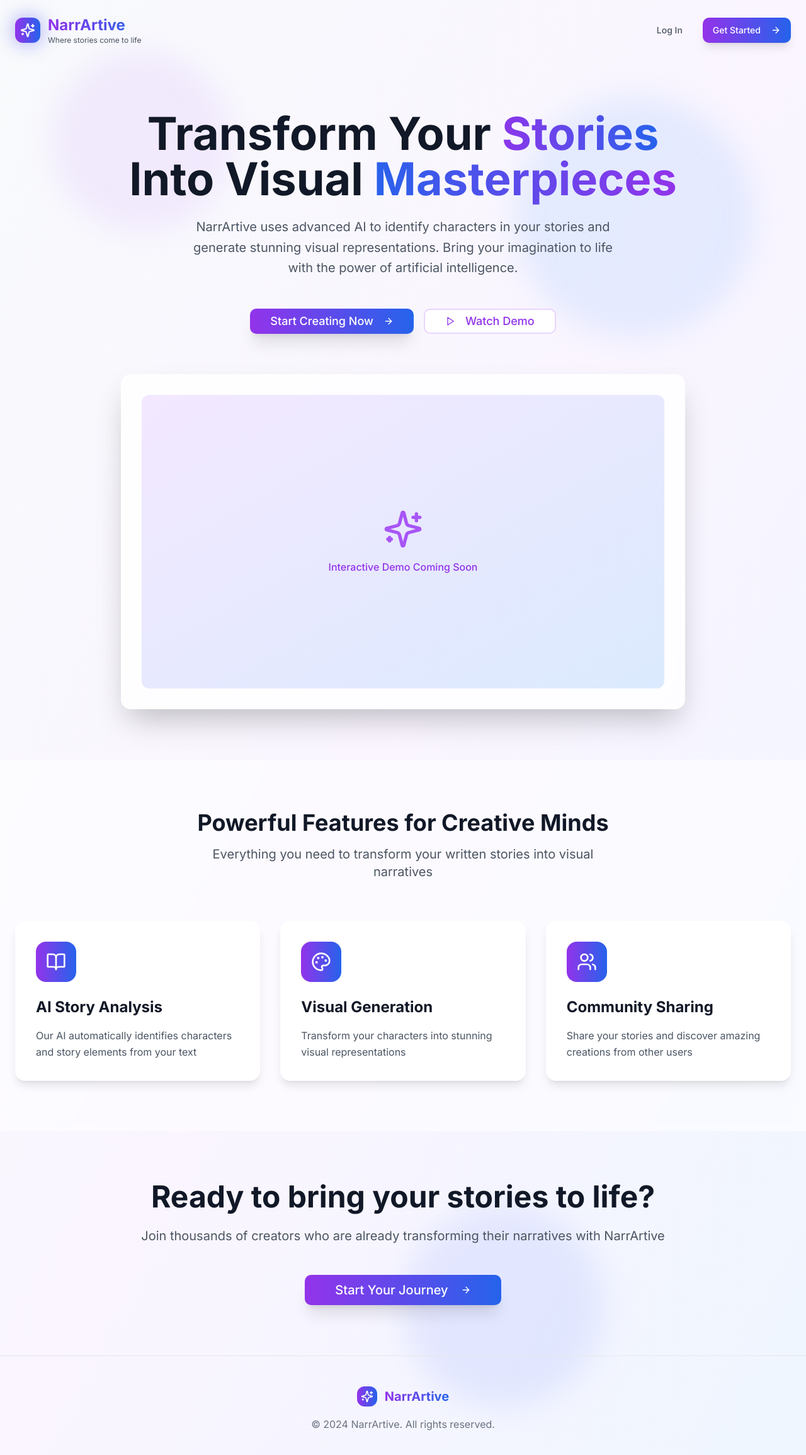
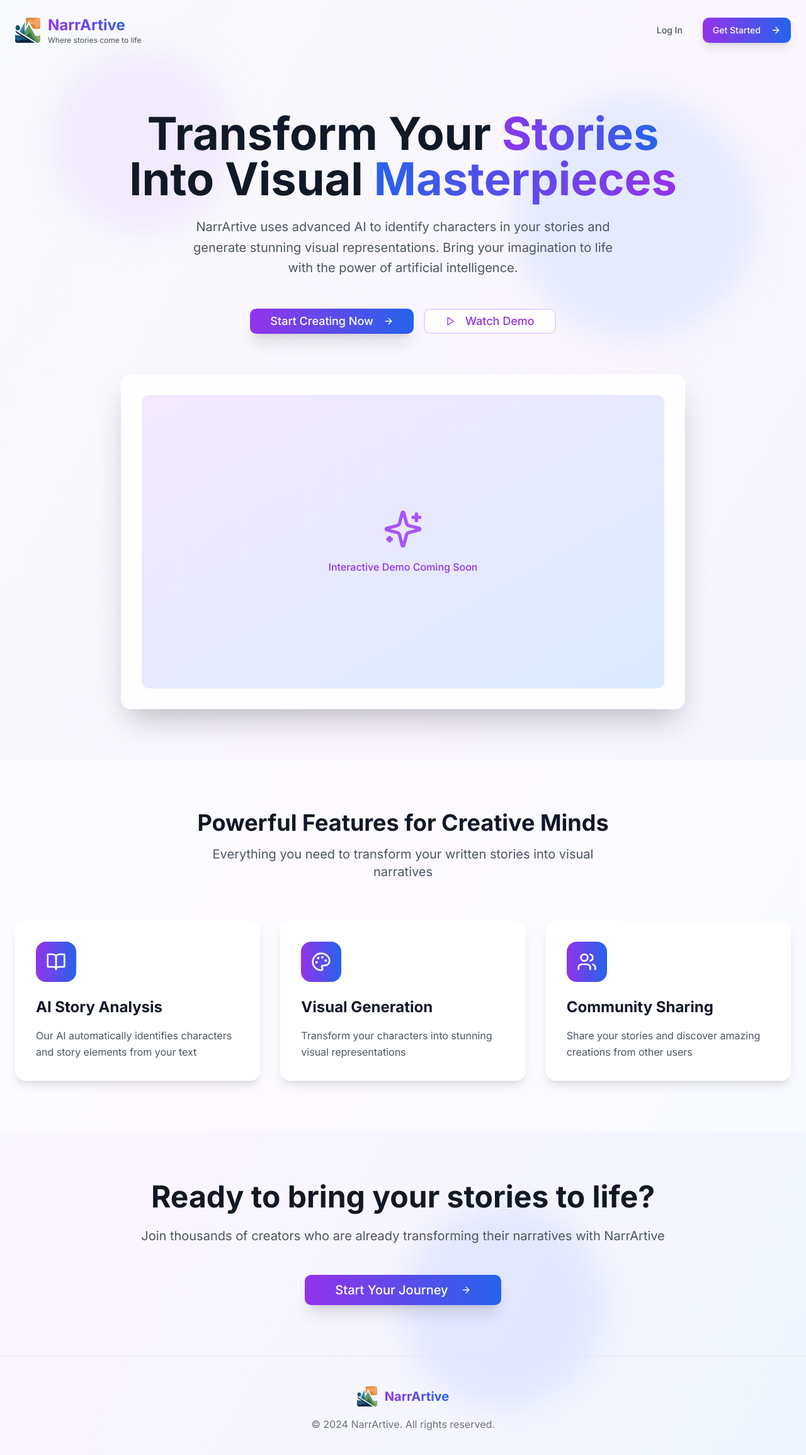
Before and after one commit to team-narrartive/narrartive, a React (Vite) app: page / in a window 1280 px wide. Shown: the top 2310 px of the page at 63% size. Built offline with nearby package versions, Linux system fonts and the light colour scheme.

Commit message:
Replace placeholder logo with real logo
Replaces the placeholder logo with the actual NarrArtive logo across the application.

```diff
--- a/src/components/Header.tsx
+++ b/src/components/Header.tsx
@@ -41,9 +41,11 @@ export const Header: React.FC<HeaderProps> = ({ showSidebar, onSettings, onLogou
         <div className="flex items-center space-x-4">
           {!showSidebar && (
             <div className="flex items-center space-x-2">
-              <div className="w-8 h-8 bg-gradient-to-r from-purple-600 to-blue-600 rounded-lg flex items-center justify-center">
-                <span className="text-white font-bold text-sm">N</span>
-              </div>
+              <img
+                src="/lovable-uploads/22334d6c-7e2a-4a4b-a894-fb416e4fb182.png"
+                alt="NarrArtive"
+                className="w-8 h-8"
+              />
               <span className="text-xl font-bold bg-gradient-to-r from-purple-600 to-blue-600 bg-clip-text text-transparent">
                 NarrArtive
               </span>
--- a/src/components/Landing.tsx
+++ b/src/components/Landing.tsx
@@ -41,9 +41,11 @@ export const Landing: React.FC<LandingProps> = ({ onGetStarted, onLogin }) => {
         <header className="px-6 py-6">
           <div className="max-w-7xl mx-auto flex items-center justify-between">
             <div className="flex items-center space-x-3">
-              <div className="w-10 h-10 bg-gradient-to-r from-purple-600 to-blue-600 rounded-xl flex items-center justify-center animate-glow">
-                <Sparkles className="w-6 h-6 text-white" />
-              </div>
+              <img
+                src="/lovable-uploads/22334d6c-7e2a-4a4b-a894-fb416e4fb182.png"
+                alt="NarrArtive"
+                className="w-10 h-10"
+              />
               <div>
                 <h1 className="text-2xl font-bold bg-gradient-to-r from-purple-600 to-blue-600 bg-clip-text text-transparent">
                   NarrArtive
@@ -165,9 +167,11 @@ export const Landing: React.FC<LandingProps> = ({ onGetStarted, onLogin }) => {
         <footer className="px-6 py-12 border-t border-gray-200">
           <div className="max-w-7xl mx-auto text-center">
             <div className="flex items-center justify-center space-x-3 mb-4">
-              <div className="w-8 h-8 bg-gradient-to-r from-purple-600 to-blue-600 rounded-lg flex items-center justify-center">
-                <Sparkles className="w-5 h-5 text-white" />
-              </div>
+              <img
+                src="/lovable-uploads/22334d6c-7e2a-4a4b-a894-fb416e4fb182.png"
+                alt="NarrArtive"
+                className="w-8 h-8"
+              />
               <span className="text-xl font-bold bg-gradient-to-r from-purple-600 to-blue-600 bg-clip-text text-transparent">
                 NarrArtive
               </span>
--- a/src/components/Sidebar.tsx
+++ b/src/components/Sidebar.tsx
@@ -47,9 +47,11 @@ export const Sidebar: React.FC<SidebarProps> = ({ isOpen, onToggle, currentView,
       {/* Logo */}
       <div className="p-6 border-b border-gray-200">
         <div className="flex items-center space-x-3">
-          <div className="w-8 h-8 bg-gradient-to-r from-purple-600 to-blue-600 rounded-lg flex items-center justify-center animate-glow">
-            <span className="text-white font-bold text-sm">N</span>
-          </div>
+          <img
+            src="/lovable-uploads/22334d6c-7e2a-4a4b-a894-fb416e4fb182.png"
+            alt="NarrArtive"
+            className="w-8 h-8"
+          />
           {isOpen && (
             <div>
               <h1 className="text-xl font-bold bg-gradient-to-r from-purple-600 to-blue-600 bg-clip-text text-transparent">
```
Also changed, not shown: public/lovable-uploads/22334d6c-7e2a-4a4b-a894-fb416e4fb182.png (added).
